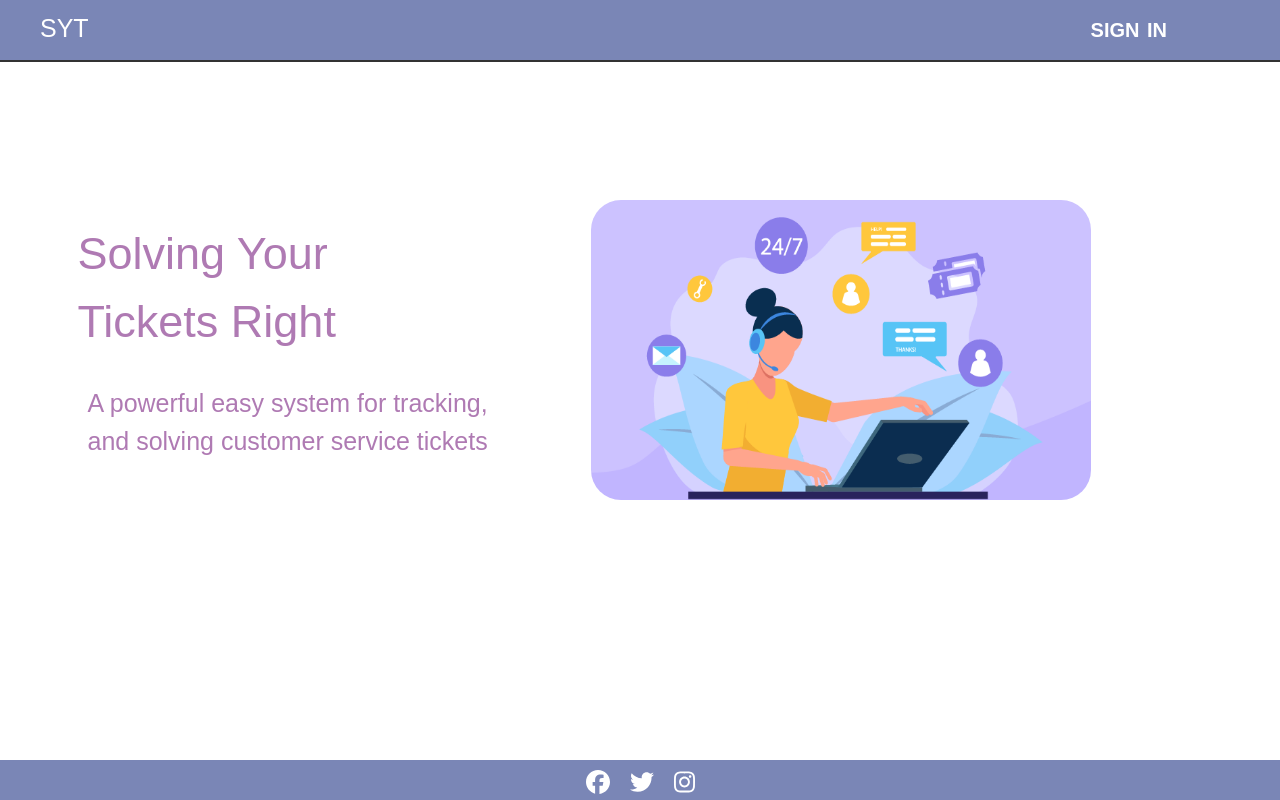
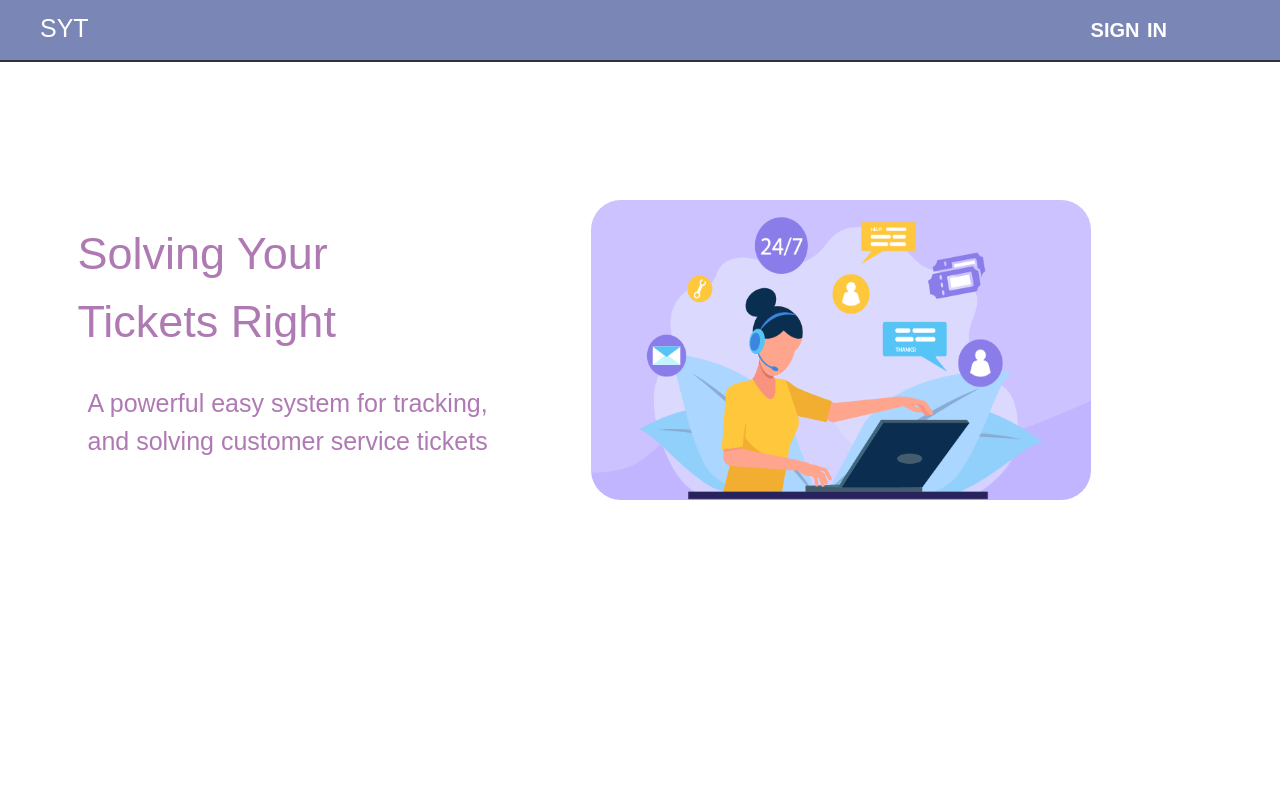
Before and after one commit to natalieQoursha/final-ticketing, a React (Create React App) app in the folder client/: page / in a window 1280 px wide. Built offline with nearby package versions, Linux system fonts and the light colour scheme.

Commit message:
commited

```diff
--- a/client/src/App.js
+++ b/client/src/App.js
@@ -34,7 +34,7 @@ function App({ setLoggedUser }) {
         <Route path="/Modal" element={<Modal />} />
 
       </Routes>
-      <Footer />
+      {/* <Footer /> */}
     </>
   );
 }
--- a/client/src/Pages/Test.js
+++ b/client/src/Pages/Test.js
@@ -238,13 +238,13 @@ const Test = ({ setLoggedUser }) => {
                     </td>
                     <td>
                       <div>
-                        {element.Reply}
+                        {/* {element.Reply} */}
                         <br />
                         <input
                           className="replyInput"
                           value={element.Ticket_ID.Reply}
                           id={element.Ticket_ID}
-                          placeholder="Add/Edit reply.."
+                          placeholder={element.Reply}
                           onChange={(e) => {
                             settReply(e.target.value);
                             settTicketID(element.Ticket_ID);
```
